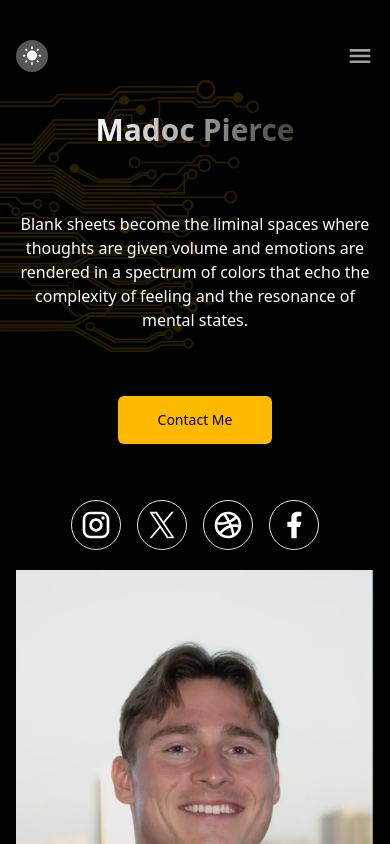
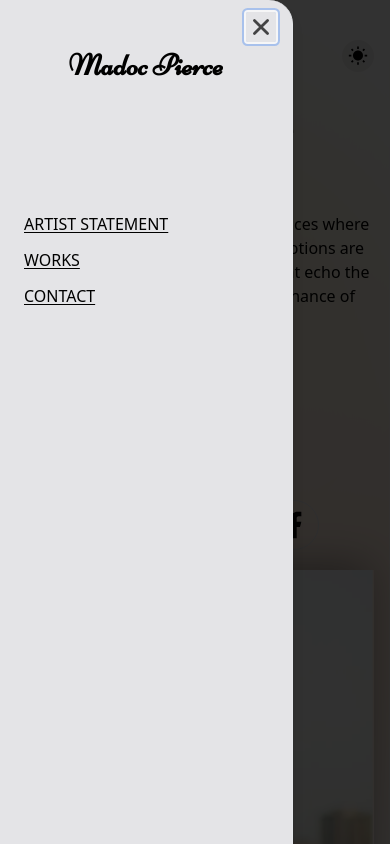
Before and after one commit to FADHILI-Josue/artist_portfolio, a React (Vite) app: page / in a window 390 px wide. Both pictures are taken after a click on the button 32 px from the left and 56 px from the top of the page. Shown: the top 844 px of the page. Built offline with nearby package versions, Linux system fonts and the light colour scheme; a web font is replaced by a local one.

Commit message:
fix: sidebar

```diff
--- a/src/components/Navbar.tsx
+++ b/src/components/Navbar.tsx
@@ -10,12 +10,13 @@ import {
   SheetTitle,
   SheetTrigger,
 } from "../components/ui/Sheet"
+
+
 import { Link, useLocation } from 'react-router-dom';
 import { cn } from '../lib/utils';
 
 const Navbar: FC = () => {
   const { toggleMode } = useData()
-
   const router = useLocation()
   const [active, setActive] = useState<string>('');
 
@@ -33,7 +34,6 @@ const Navbar: FC = () => {
   };
 
   return <div className="flex w-full justify-between my-10 text-zinc-700 dark:text-zinc-400">
-          <button className='flex md:hidden bg-stone-300/40 h-8 w-8 items-center justify-center rounded-full' onClick={() => toggleMode()}><MdWbSunny size={20} className='text-black dark:text-white hover:scale-110 transition-all duration-200' /></button>
     <Link to={'/about'} className={cn('hidden md:inline-block', { 'bg-gradient-to-r p-0 from-dark-gold via-light-gold to-black/30 bg-[length:100%_2px] bg-no-repeat bg-bottom': active === "/about" })}>ARTIST STATEMENT</Link>
     <Link to={'/'} className='hidden md:inline-block'>WORKS</Link>
     <Link to={'/'} className='hidden md:inline-block dark:text-white text-black text-3xl font-[nanum,sans-serif] uppercase'>Madoc Pierce</Link>
@@ -41,17 +41,18 @@ const Navbar: FC = () => {
     <button className='hidden md:flex bg-stone-300/40 h-8 w-8 items-center justify-center rounded-full' onClick={() => toggleMode()}><MdWbSunny size={20} className='text-black dark:text-white dark:bg-black/60 bg-black/10 rounded-full w-full h-full p-2 hover:scale-110 transition-all duration-200' /></button>
     <Sheet>
       <SheetTrigger className='inline-block dark:bg-black/30 z-50 md:hidden'><IoMenu className='h-7 w-7' /></SheetTrigger>
-      <SheetContent className="bg-zinc-200 rounded-tl-3xl text-black dark:text-white dark:bg-gradient-to-br from-zinc-900 via-stone-800 to-stone-700">
+      <SheetContent className="bg-zinc-200 rounded-tr-3xl text-black dark:text-white dark:bg-gradient-to-br from-black via-stone-950 to-stone-900">
         <SheetHeader>
           <SheetTitle>Madoc Pierce</SheetTitle>
         </SheetHeader>
-          <div className="flex flex-col my-32 space-y-3">
-            <Link to={'/about'} className={cn('underline underline-offset-2', { 'bg-gradient-to-r p-0 from-dark-gold via-light-gold to-black/30 bg-[length:100%_2px] bg-no-repeat bg-bottom': active === "/about" })}>ARTIST STATEMENT</Link>
-            <Link to={'/'} className='underline underline-offset-2'>WORKS</Link>
-            <Link to={'/contact'} className='underline underline-offset-2 '>CONTACT</Link>
-          </div>
+        <div className="flex flex-col my-32 space-y-3">
+          <Link to={'/about'} className={cn('underline underline-offset-2', { 'bg-gradient-to-r p-0 from-dark-gold via-light-gold to-black/30 bg-[length:100%_2px] bg-no-repeat bg-bottom': active === "/about" })}>ARTIST STATEMENT</Link>
+          <Link to={'/'} className='underline underline-offset-2'>WORKS</Link>
+          <Link to={'/contact'} className='underline underline-offset-2 '>CONTACT</Link>
+        </div>
       </SheetContent>
     </Sheet>
+    <button className='flex md:hidden bg-stone-300/40 h-8 w-8 items-center justify-center rounded-full' onClick={() => toggleMode()}><MdWbSunny size={20} className='text-black dark:text-white hover:scale-110 transition-all duration-200' /></button>
   </div>
 }
 
--- a/src/components/ui/Sheet.tsx
+++ b/src/components/ui/Sheet.tsx
@@ -41,7 +41,7 @@ const sheetVariants = cva(
       },
     },
     defaultVariants: {
-      side: "right",
+      side: "left",
     },
   }
 )
@@ -53,7 +53,7 @@ interface SheetContentProps
 const SheetContent = React.forwardRef<
   React.ElementRef<typeof SheetPrimitive.Content>,
   SheetContentProps
->(({ side = "right", className, children, ...props }, ref) => (
+>(({ side = "left", className, children, ...props }, ref) => (
   <SheetPortal>
     <SheetOverlay />
     <SheetPrimitive.Content
@@ -62,7 +62,7 @@ const SheetContent = React.forwardRef<
       {...props}
     >
       {children}
-      <SheetPrimitive.Close className="absolute left-4 top-3 rounded-sm opacity-70 ring-offset-background transition-opacity hover:opacity-100 focus:outline-none focus:ring-2 focus:ring-ring focus:ring-offset-2 disabled:pointer-events-none data-[state=open]:bg-secondary">
+      <SheetPrimitive.Close className="absolute right-4 top-3 rounded-sm opacity-70 ring-offset-background transition-opacity hover:opacity-100 focus:outline-none focus:ring-2 focus:ring-ring focus:ring-offset-2 disabled:pointer-events-none data-[state=open]:bg-secondary">
       <IoClose size={30} />
         {/*  cross icon */}
         <span className="sr-only">Close</span>
--- a/src/pages/HomePage.tsx
+++ b/src/pages/HomePage.tsx
@@ -33,7 +33,8 @@ const HomePage: FC = () => {
                     <Navbar />
                     <div className="flex flex-col gap-5 md:gap-20 lg:gap-32 lg:flex-row items-center mb-10 lg:mb-20">
                         <div className="space-y-16 sm:space-y-20 self-end text-center sm:text-left">
-                            <h1 className='font-extrabold text-3xl sm:text-5xl bg-gradient-to-r from-black to-stone-500 dark:from-white dark:to-stone-700 inline-block text-transparent bg-clip-text'>Madoc Pierce</h1>
+                            <h1 className='font-extrabold text-3xl sm:text-5xl'>Madoc Pierce</h1>
+                            {/* <h1 className='font-extrabold text-3xl sm:text-5xl bg-gradient-to-r from-black to-stone-500 dark:from-white dark:to-stone-700 inline-block text-transparent bg-clip-text'>Madoc Pierce</h1> */}
                             <p className='font-thin'>Blank sheets become the liminal spaces where thoughts are given volume and emotions are rendered in a spectrum of colors that echo the complexity of feeling and the resonance of mental states.</p>
                             <div className="flex flex-col sm:flex-row items-center gap-14 sm:gap-4">
                                 <button className='active:scale-95 sm:mr-7 cursor-pointer inline-flex items-center justify-center rounded-md text-sm font-medium transition-colors bg-light-gold text-white dark:text-black hover:bg-dark-gold h-10 py-6 px-10' onClick={()=>smoothScroll('contact')}>Contact Me</button>
```
